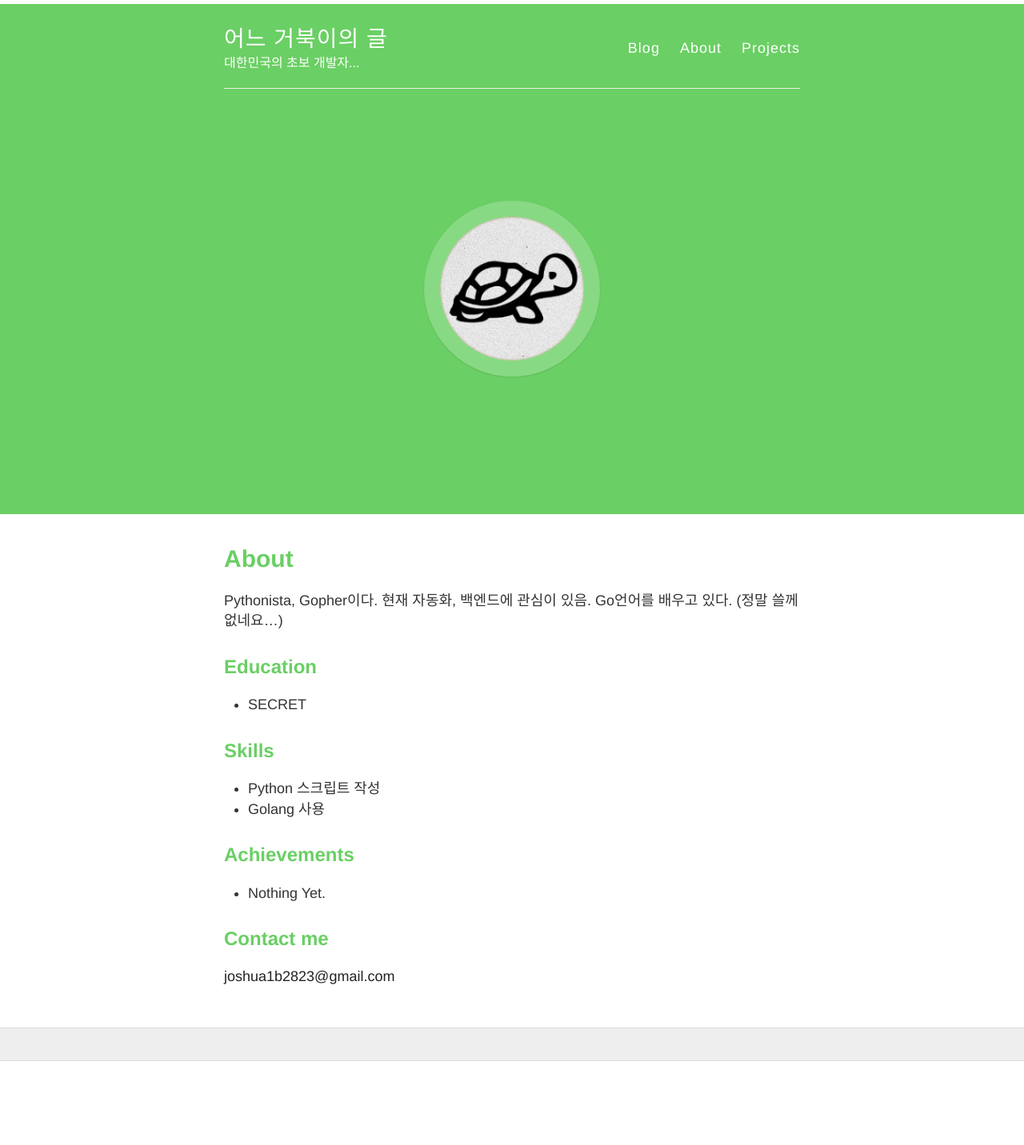
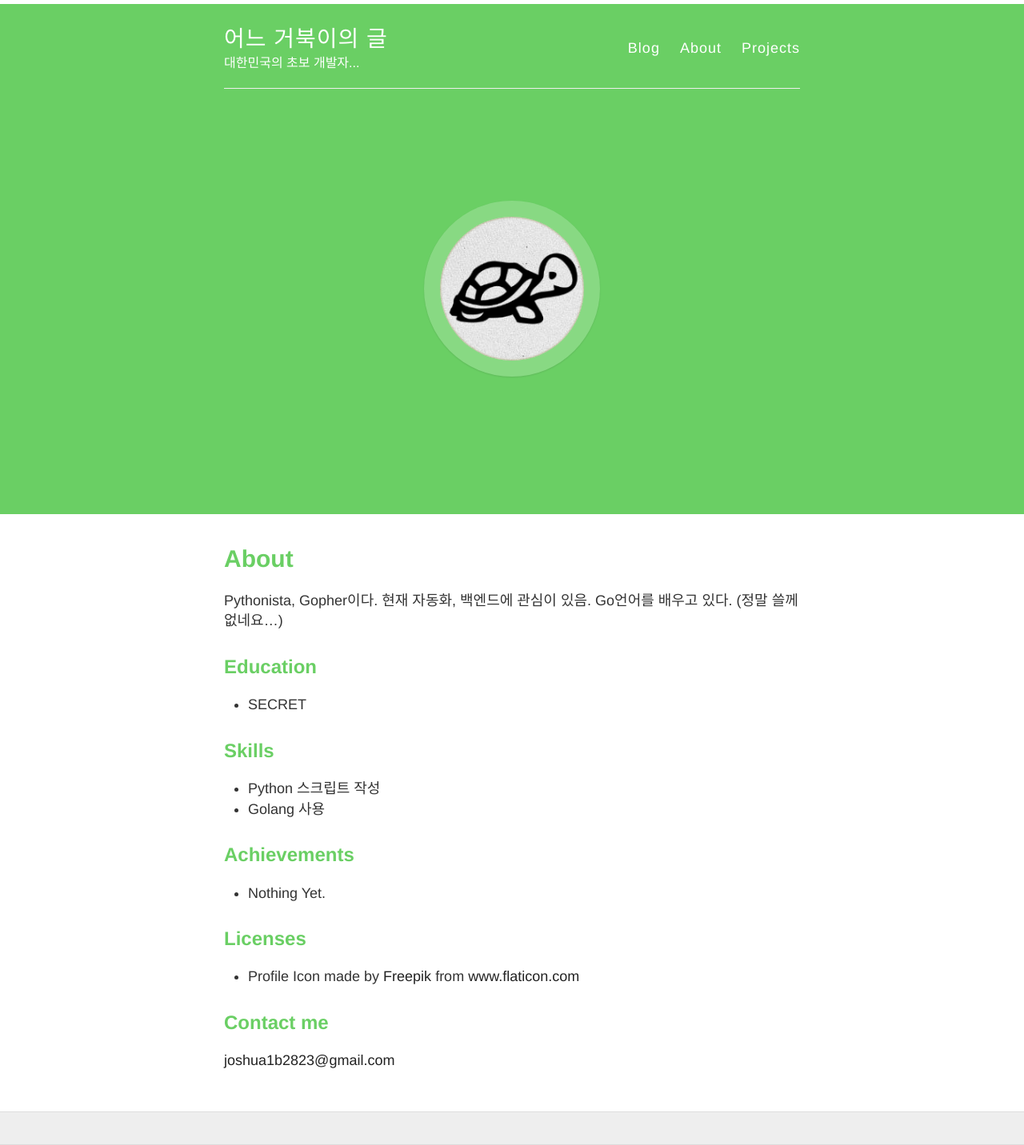
Before and after one commit to joshua1b/joshua1b.github.io, a Jekyll site: the page built from about.md, in a window 1280 px wide. Shown: the whole page at 80% size. Built offline with Jekyll 4.4.1, drawn with Linux system fonts in a browser that asks for light colours; nearby versions of some CDN libraries; before the commit the page ends 1327 px from its top, so only the background shows below that.

Commit message:
Adding license for profile image.

```diff
--- a/about.md
+++ b/about.md
@@ -22,6 +22,10 @@ Go언어를 배우고 있다.
 
 * Nothing Yet.
 
+## Licenses
+
+* Profile Icon made by [Freepik](http://www.freepik.com/) from [www.flaticon.com](http://www.flaticon.com/)
+
 ## Contact me
 
 [joshua1b2823@gmail.com](mailto:joshua1b2823@gmail.com)
```
